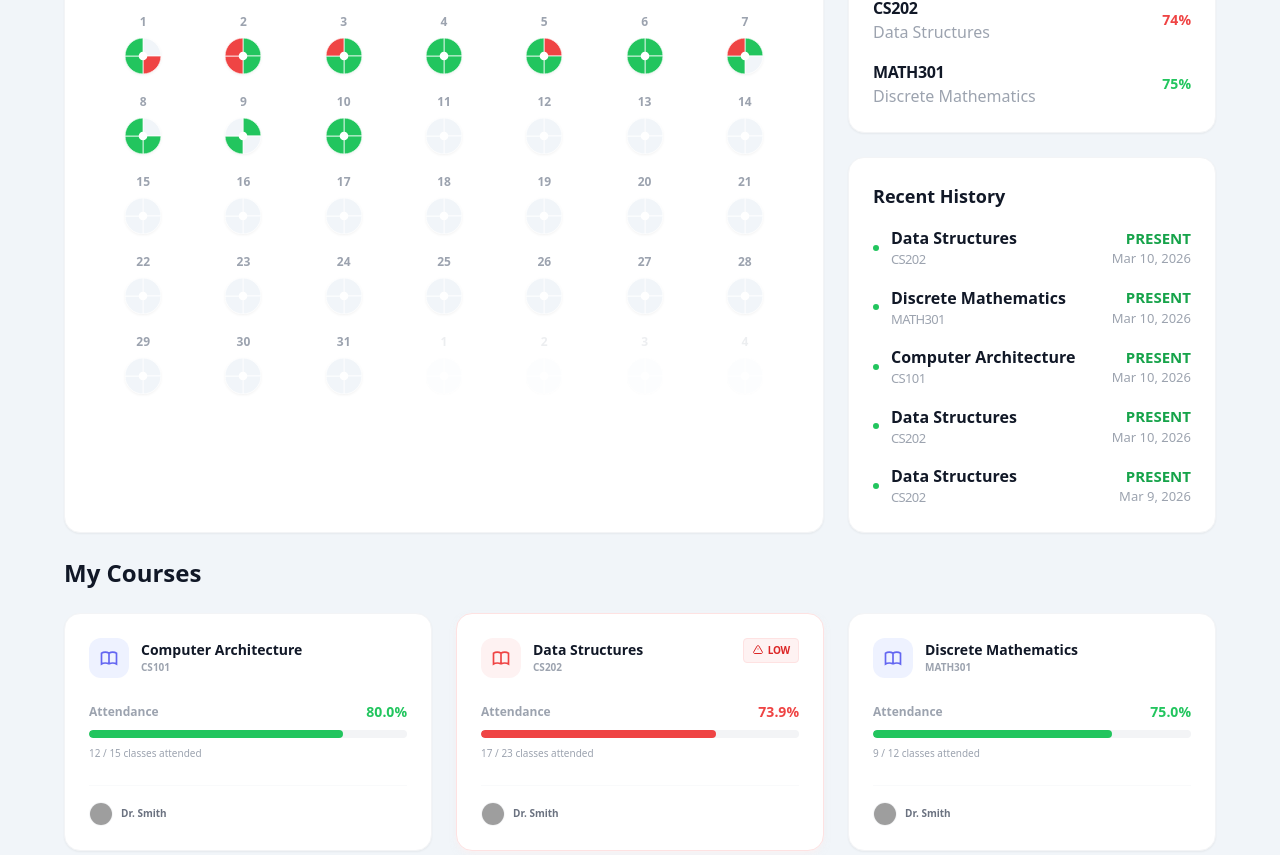
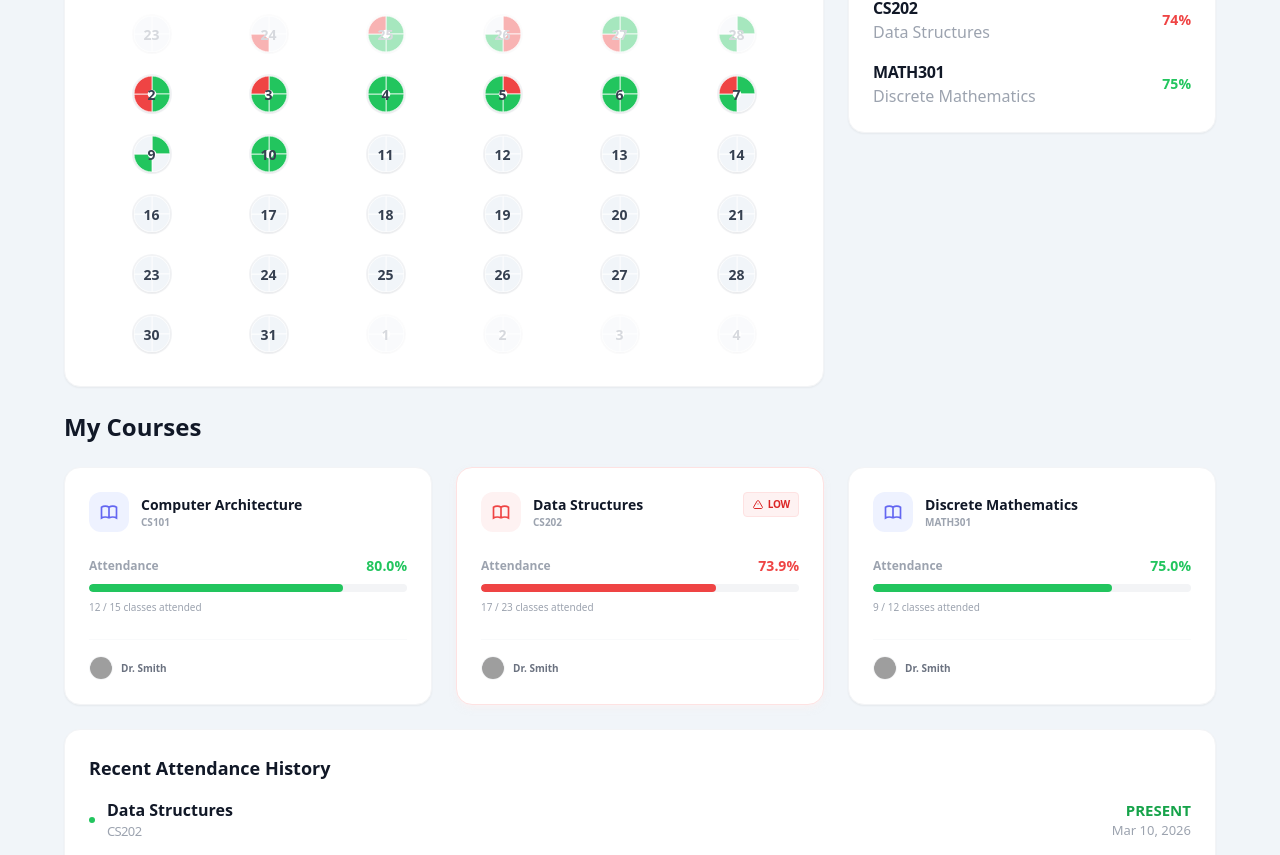
Before and after one commit to KUSHALROY-001/MyAttendance, a React app in the folder Frontend/: page /student in a window 1280 px wide. Shown: the part 605-1460 px from the top of the page. Built offline with nearby package versions, Linux system fonts and the light colour scheme; grey boxes are pictures that could not be loaded; the HTML template or start-up script is replaced by a standard one.

Commit message:
Enhance Student Dashboard: increase recent attendance records to 15, adjust calendar start/end days to align with weeks, and improve low attendance warning display

```diff
--- a/Frontend/src/StudentDash/Student.jsx
+++ b/Frontend/src/StudentDash/Student.jsx
@@ -93,19 +93,22 @@ const StudentDashboard = ({ user = MOCK_STUDENT }) => {
     return [...MOCK_ATTENDANCE]
       .filter((r) => r.studentId === userId)
       .sort((a, b) => new Date(b.date).getTime() - new Date(a.date).getTime())
-      .slice(0, 5);
+      .slice(0, 15);
   }, [userId]);
 
   const calendarDays = useMemo(() => {
     const year = calendarMonth.getFullYear();
     const month = calendarMonth.getMonth();
     const firstOfMonth = new Date(year, month, 1);
-    const startDay = firstOfMonth.getDay(); // 0 = Sunday
+
+    // Start on the Monday of the week that contains the 1st
+    const startDay = (firstOfMonth.getDay() + 6) % 7; // shift so Monday=0
     const startDate = new Date(year, month, 1 - startDay);
 
     const lastOfMonth = new Date(year, month + 1, 0);
-    const endDay = lastOfMonth.getDay();
-    const endDate = new Date(year, month, lastOfMonth.getDate() + (6 - endDay));
+    // End on the Saturday of the week that contains the last day
+    const endDay = (lastOfMonth.getDay() + 6) % 7; // Monday=0
+    const endDate = new Date(year, month, lastOfMonth.getDate() + (5 - endDay));
 
     const days = [];
     for (
@@ -114,6 +117,9 @@ const StudentDashboard = ({ user = MOCK_STUDENT }) => {
       dt.setDate(dt.getDate() + 1)
     ) {
       const d = new Date(dt);
+      // Exclude Sundays entirely
+      if (d.getDay() === 0) continue;
+
       const dStr = d.toISOString().split("T")[0];
       const dayRecords = MOCK_ATTENDANCE.filter(
         (r) => r.date === dStr && r.studentId === userId,
@@ -158,6 +164,7 @@ const StudentDashboard = ({ user = MOCK_STUDENT }) => {
   return (
     <>
       <Navbar />
+      <div className="mx-4">
         <div className="max-w-6xl mx-auto space-y-6 animate-fadeIn pb-12">
           {/* Header */}
           <div className="mb-4">
@@ -221,7 +228,8 @@ const StudentDashboard = ({ user = MOCK_STUDENT }) => {
                 ))}
               </div>
               <p className="text-xs text-red-500">
-              Maintain at least 75% attendance to be eligible for examinations.
+                Maintain at least 75% attendance to be eligible for
+                examinations.
               </p>
             </div>
           )}
@@ -316,11 +324,11 @@ const StudentDashboard = ({ user = MOCK_STUDENT }) => {
                 </span>
               </div>
 
-            <div className="grid grid-cols-7 gap-y-5 gap-x-2 text-center">
-              {["Sun", "Mon", "Tue", "Wed", "Thu", "Fri", "Sat"].map((d) => (
+              <div className="grid grid-cols-6 gap-y-5 gap-x-2 text-center">
+                {["Mon", "Tue", "Wed", "Thu", "Fri", "Sat"].map((d) => (
                   <div
                     key={d}
-                  className="text-[10px] font-black text-gray-400 uppercase"
+                    className="text-[10px] font-black text-gray-400 uppercase tracking-widest"
                   >
                     {d}
                   </div>
@@ -330,13 +338,21 @@ const StudentDashboard = ({ user = MOCK_STUDENT }) => {
                     key={idx}
                     className={`flex flex-col items-center group relative cursor-pointer ${!day.isCurrentMonth ? "opacity-40" : ""}`}
                   >
+                    <div className="relative w-10 h-10">
+                      <div
+                        className={`absolute inset-0 rounded-full bg-gray-100 ${!day.isCurrentMonth ? "opacity-60" : ""}`}
+                      />
+                      <div className="absolute inset-0 flex items-center justify-center">
+                        <AttendanceCircle
+                          periods={day.periods}
+                          className="w-6 h-6"
+                        />
+                      </div>
                       <span
-                    className={`text-xs font-bold mb-2 ${day.isCurrentMonth ? "text-gray-400" : "text-gray-300"}`}
+                        className={`absolute inset-0 flex items-center justify-center text-[14px] font-bold ${day.isCurrentMonth ? "text-gray-700" : "text-gray-400"}`}
                       >
                         {day.date.getDate()}
                       </span>
-                  <div className={`${!day.isCurrentMonth ? "opacity-60" : ""}`}>
-                    <AttendanceCircle periods={day.periods} />
                     </div>
 
                     {/* Tooltip on Hover */}
@@ -350,7 +366,7 @@ const StudentDashboard = ({ user = MOCK_STUDENT }) => {
               </div>
             </div>
 
-          {/* Side Section: Quick Stats & Recent History */}
+            {/* Side Section: Quick Stats */}
             <div className="space-y-6">
               <div className="bg-white rounded-2xl shadow-sm border border-gray-100 p-6">
                 <h2 className="text-lg font-bold text-gray-900 mb-4">
@@ -377,56 +393,14 @@ const StudentDashboard = ({ user = MOCK_STUDENT }) => {
                   ))}
                 </div>
               </div>
-
-            <div className="bg-white rounded-2xl shadow-sm border border-gray-100 p-6">
-              <h2 className="text-lg font-bold text-gray-900 mb-4">
-                Recent History
-              </h2>
-              <div className="space-y-4">
-                {recentHistory.map((rec, i) => {
-                  const course = MOCK_COURSES.find(
-                    (c) => c.id === rec.courseId,
-                  );
-                  return (
-                    <div key={i} className="flex items-center justify-between">
-                      <div className="flex items-center space-x-3">
-                        <div
-                          className={`w-1.5 h-1.5 rounded-full ${rec.status === "PRESENT" ? "bg-green-500" : rec.status === "LATE" ? "bg-orange-500" : "bg-red-500"}`}
-                        />
-                        <div>
-                          <p className="text-[1rem] font-bold text-gray-900">
-                            {course?.name}
-                          </p>
-                          <p className="text-[13px] text-gray-400 uppercase tracking-tighter">
-                            {course?.code}
-                          </p>
-                        </div>
-                      </div>
-                      <div className="text-right">
-                        <p
-                          className={`text-[15px] font-black ${rec.status === "PRESENT" ? "text-green-600" : rec.status === "LATE" ? "text-orange-600" : "text-red-600"}`}
-                        >
-                          {rec.status}
-                        </p>
-                        <p className="text-[13px] text-gray-400">
-                          {new Date(rec.date).toLocaleDateString("en-US", {
-                            month: "short",
-                            day: "numeric",
-                            year: "numeric",
-                          })}
-                        </p>
-                      </div>
-                    </div>
-                  );
-                })}
-              </div>
-            </div>
             </div>
           </div>
 
           {/* My Courses Progress Cards */}
           <div>
-          <h2 className="text-2xl font-bold text-gray-900 mb-6">My Courses</h2>
+            <h2 className="text-2xl font-bold text-gray-900 mb-6">
+              My Courses
+            </h2>
             <div className="grid grid-cols-1 md:grid-cols-2 lg:grid-cols-3 gap-6">
               {summaries.map((course) => (
                 <div
@@ -513,7 +487,51 @@ const StudentDashboard = ({ user = MOCK_STUDENT }) => {
               ))}
             </div>
           </div>
+          {/* Recent Attendance History (Always at end) */}
+          <div className="bg-white rounded-2xl shadow-sm border border-gray-100 p-6 mt-6">
+            <h2 className="text-lg font-bold text-gray-900 mb-4">
+              Recent Attendance History
+            </h2>
+            <div className="space-y-4">
+              {recentHistory.map((rec, i) => {
+                const course = MOCK_COURSES.find((c) => c.id === rec.courseId);
+                return (
+                  <div key={i} className="flex items-center justify-between">
+                    <div className="flex items-center space-x-3">
+                      <div
+                        className={`w-1.5 h-1.5 rounded-full ${rec.status === "PRESENT" ? "bg-green-500" : rec.status === "LATE" ? "bg-orange-500" : "bg-red-500"}`}
+                      />
+                      <div>
+                        <p className="text-[1rem] font-bold text-gray-900">
+                          {course?.name}
+                        </p>
+                        <p className="text-[13px] text-gray-400 uppercase tracking-tighter">
+                          {course?.code}
+                        </p>
                       </div>
+                    </div>
+                    <div className="text-right">
+                      <p
+                        className={`text-[15px] font-black ${rec.status === "PRESENT" ? "text-green-600" : rec.status === "LATE" ? "text-orange-600" : "text-red-600"}`}
+                      >
+                        {rec.status}
+                      </p>
+                      <p className="text-[13px] text-gray-400">
+                        {new Date(rec.date).toLocaleDateString("en-US", {
+                          month: "short",
+                          day: "numeric",
+                          year: "numeric",
+                        })}
+                      </p>
+                    </div>
+                  </div>
+                );
+              })}
+            </div>
+          </div>
+        </div>
+      </div>
+
       <Footer />
     </>
   );
```
Lines whose indentation alone changed are shown as unchanged.
